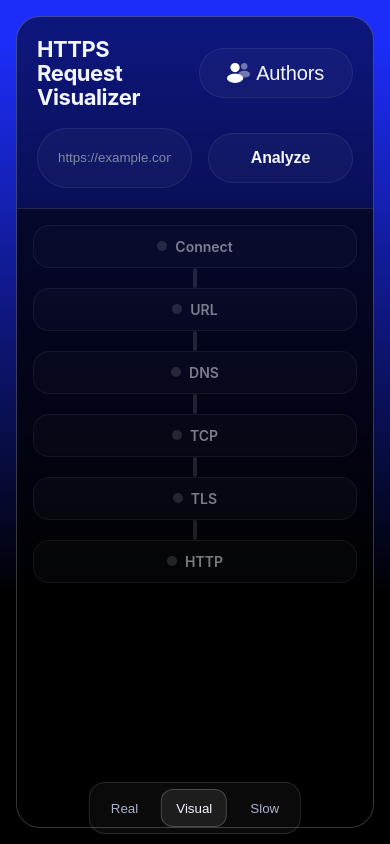
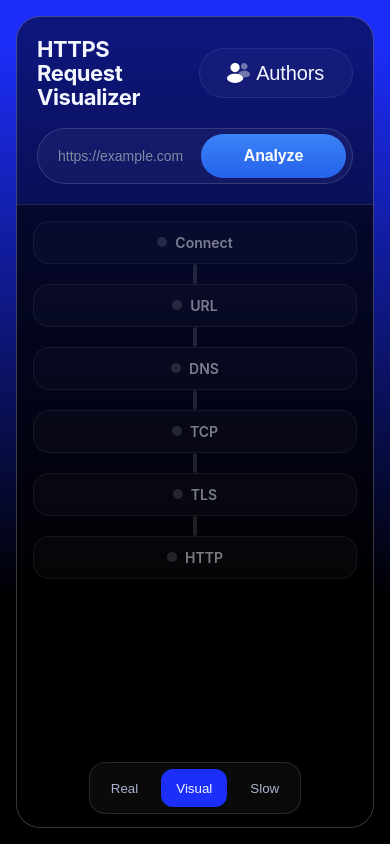
Before and after one commit to DENISmer/https-visualizer, a React (Vite) app in the folder apps/web/: page / in a window 390 px wide. Built offline with nearby package versions, Linux system fonts and the light colour scheme.

Commit message:
styles: input + button; analyze mode switcher animation + styles; mobile adaptation

```diff
--- a/apps/web/src/modules/analyze-mode-switcher/ui/analyze-mode-switcher.module.scss
+++ b/apps/web/src/modules/analyze-mode-switcher/ui/analyze-mode-switcher.module.scss
@@ -1,4 +1,6 @@
 .root {
+  position: fixed;
+  bottom: 40px;
   display: inline-flex;
   align-items: center;
   gap: 8px;
@@ -6,9 +8,29 @@
   border-radius: 16px;
   background: rgba(255, 255, 255, 0.04);
   border: 1px solid rgba(255, 255, 255, 0.12);
+
+  @media (max-width: 1000px) {
+    bottom: 20px;
+  }
+}
+
+.slider {
+  position: absolute;
+  left: 0;
+  top: 6px;
+  height: 38px;
+  border-radius: 12px;
+  background: #1c2ef9;
+  transition:
+    transform 0.25s ease,
+    width 0.25s ease;
+  z-index: 0;
+  pointer-events: none;
 }
 
 .button {
+  position: relative;
+  z-index: 1;
   height: 38px;
   padding: 0 14px;
   border-radius: 12px;
@@ -19,6 +41,4 @@
 
 .buttonActive {
   color: var(--color-text-primary);
-  background: rgba(255, 255, 255, 0.08);
-  border-color: rgba(255, 255, 255, 0.2);
 }
--- a/apps/web/src/modules/analyze-mode-switcher/ui/analyze-mode-switcher.tsx
+++ b/apps/web/src/modules/analyze-mode-switcher/ui/analyze-mode-switcher.tsx
@@ -1,3 +1,4 @@
+import { useLayoutEffect, useRef, useState } from "react";
 import {
   ANALYZE_MODE_LABELS,
   ANALYZE_MODES,
@@ -16,15 +17,36 @@ export const AnalyzeModeSwitcher = () => {
   const mode = useAnalysisStore((state) => state.mode);
   const setMode = useAnalysisStore((state) => state.setMode);
   const isRunning = useAnalysisStore((state) => state.isRunning);
+  const buttonRefs = useRef<(HTMLButtonElement | null)[]>([]);
+  const [slider, setSlider] = useState({ left: 0, width: 0 });
+
+  const activeIndex = MODES.indexOf(mode);
+
+  useLayoutEffect(() => {
+    const el = buttonRefs.current[activeIndex];
+    if (el) {
+      setSlider({ left: el.offsetLeft, width: el.offsetWidth });
+    }
+  }, [activeIndex]);
 
   return (
     <div className={styles.root}>
-      {MODES.map((item) => {
+      <div
+        className={styles.slider}
+        style={{
+          transform: `translateX(${slider.left}px)`,
+          width: slider.width || undefined,
+        }}
+      />
+      {MODES.map((item, index) => {
         const isActive = item === mode;
 
         return (
           <button
             key={item}
+            ref={(el) => {
+              buttonRefs.current[index] = el;
+            }}
             type="button"
             className={`${styles.button} ${isActive ? styles.buttonActive : ""}`}
             onClick={() => setMode(item as AnalyzeMode)}
--- a/apps/web/src/modules/request-input/ui/request-input.module.scss
+++ b/apps/web/src/modules/request-input/ui/request-input.module.scss
@@ -2,25 +2,48 @@
   display: flex;
   width: 100%;
   align-items: center;
-  gap: 16px;
+  height: 56px;
+  padding: 6px 6px 6px 20px;
+  border-radius: 999px;
+  border: 1px solid rgba(255, 255, 255, 0.14);
+  background: rgba(255, 255, 255, 0.04);
 }
 
 .input {
   flex: 1;
   min-width: 0;
-  height: 60px;
-  padding: 0 20px;
-  border: 1px solid var(--color-border-primary);
-  border-radius: var(--radius-xl);
-  background: var(--color-surface-secondary);
+  height: 100%;
+  padding: 0;
+  border: none;
+  background: transparent;
   color: var(--color-text-primary);
+  font-size: 16px;
   outline: none;
 
   &::placeholder {
     color: var(--color-text-muted);
   }
 
-  &:focus {
-    border-color: var(--color-accent-primary);
+  @media (max-width: 1000px) {
+    font-size: 14px;
   }
 }
+
+.analyzeButton {
+  flex-shrink: 0;
+  min-height: 44px;
+  padding: 0 24px;
+  border-radius: 999px;
+  background: linear-gradient(180deg, #3b82f6, #2563eb);
+  border: none;
+  color: white;
+  font-weight: 600;
+
+  &:hover:not(:disabled) {
+    background: linear-gradient(180deg, #60a5fa, #3b82f6);
+  }
+
+  &:active:not(:disabled) {
+    background: linear-gradient(180deg, #2563eb, #1d4ed8);
+  }
+}
--- a/apps/web/src/modules/request-input/ui/request-input.tsx
+++ b/apps/web/src/modules/request-input/ui/request-input.tsx
@@ -21,8 +21,11 @@ export const RequestInput = () => {
         onChange={(event) => setUrl(event.target.value)}
         placeholder="https://example.com"
       />
-
-      <GlassButton onClick={handleAnalyze} disabled={isRunning}>
+      <GlassButton
+        className={styles.analyzeButton}
+        onClick={handleAnalyze}
+        disabled={isRunning}
+      >
         {isRunning ? "Analyzing..." : "Analyze"}
       </GlassButton>
     </div>
```
